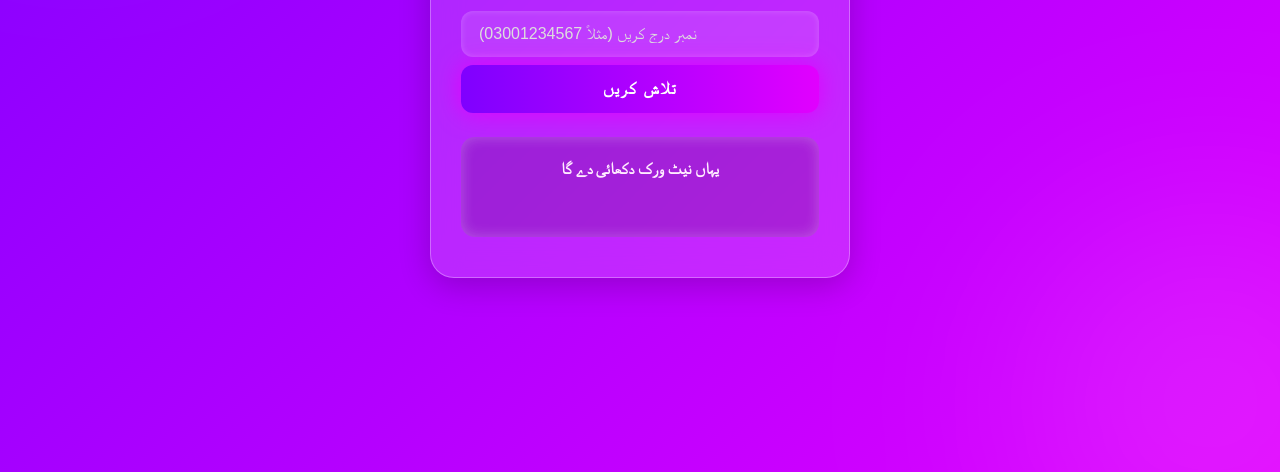
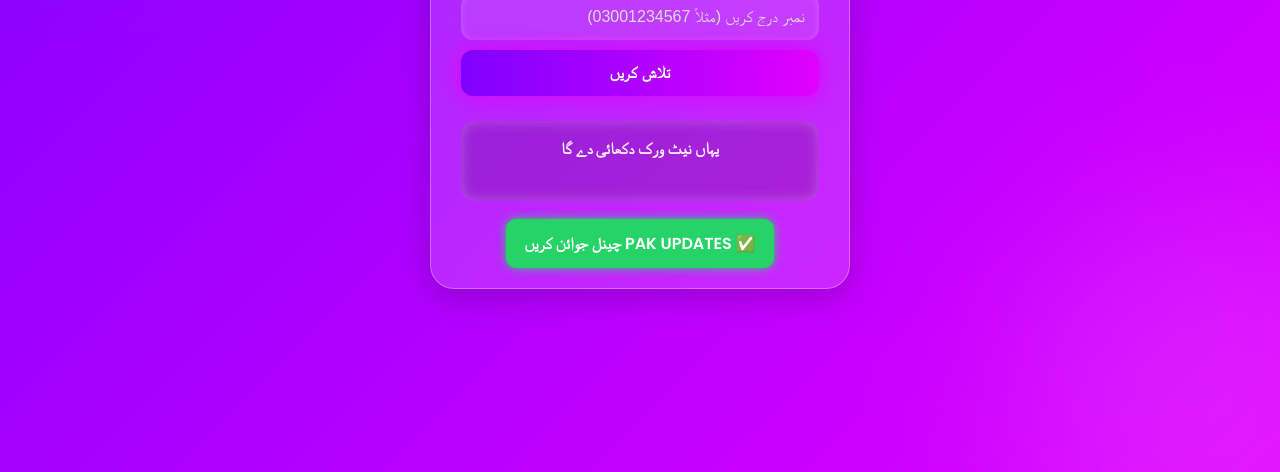
Before and after one commit to abdullahasad491326/OPERATOR_CHECKER, a website: page public/Operator.html in a window 1280 px wide. Shown: the part 328-800 px from the top of the page. Drawn offline with Linux system fonts and the light colour scheme.

Commit message:
Update Operator.html

```diff
--- a/public/Operator.html
+++ b/public/Operator.html
@@ -5,7 +5,6 @@
   <title>آپریٹر چیک کریں</title>
   <meta name="viewport" content="width=device-width, initial-scale=1" />
   <style>
-    /* آپ کا دیا ہوا CSS یہاں رہے گا */
     @import url('https://fonts.googleapis.com/css2?family=Poppins:wght@400;600&display=swap');
     * { box-sizing: border-box; }
     body {
@@ -14,31 +13,21 @@
       font-family: 'Poppins', sans-serif;
       display: flex; justify-content: center; align-items: center;
       overflow: hidden;
-      -webkit-font-smoothing: antialiased;
-      -moz-osx-font-smoothing: grayscale;
       direction: rtl;
     }
+    body::before, body::after {
+      content: ''; position: fixed; border-radius: 50%;
+      filter: blur(80px); z-index: 0;
+    }
     body::before {
-      content: '';
-      position: fixed;
-      top: -100px; left: -100px;
-      width: 300px; height: 300px;
+      top: -100px; left: -100px; width: 300px; height: 300px;
       background: rgba(255, 255, 255, 0.15);
-      border-radius: 50%;
-      filter: blur(80px);
       animation: float1 10s ease-in-out infinite;
-      z-index: 0;
     }
     body::after {
-      content: '';
-      position: fixed;
-      bottom: -150px; right: -150px;
-      width: 400px; height: 400px;
+      bottom: -150px; right: -150px; width: 400px; height: 400px;
       background: rgba(255, 255, 255, 0.1);
-      border-radius: 50%;
-      filter: blur(100px);
       animation: float2 15s ease-in-out infinite;
-      z-index: 0;
     }
     @keyframes float1 {
       0%, 100% { transform: translateY(0) translateX(0); }
@@ -53,168 +42,131 @@
       background: rgba(255, 255, 255, 0.15);
       backdrop-filter: blur(15px);
       border-radius: 24px;
-      box-shadow: 0 8px 32px rgba(0, 0, 0, 0.2);
-      width: 95%;
-      max-width: 420px;
-      padding: 30px 30px 40px;
-      color: #fff;
-      z-index: 1;
+      width: 95%; max-width: 420px;
+      padding: 30px 30px 20px;
+      color: #fff; z-index: 1;
       text-align: center;
       border: 1px solid rgba(255, 255, 255, 0.3);
-      transition: box-shadow 0.3s ease, transform 0.3s ease;
-      cursor: default;
-      user-select: none;
+      box-shadow: 0 8px 32px rgba(0, 0, 0, 0.2);
     }
     .card:hover {
       box-shadow: 0 0 70px #e100ff, 0 0 30px #7f00ff;
       transform: scale(1.03);
     }
     h2 {
-      margin-bottom: 25px;
+      margin-bottom: 20px;
       font-weight: 700;
       font-size: 2.4rem;
-      letter-spacing: 2px;
       text-shadow: 0 0 15px #e100ff;
-      user-select: none;
+    }
+    input, button {
+      width: 100%;
+      padding: 14px;
+      border-radius: 12px;
+      font-size: 16px;
+      outline: none;
+      border: none;
+      margin-bottom: 10px;
     }
     input {
-      width: 100%;
-      padding: 14px 18px;
-      font-size: 16px;
-      border: none;
-      border-radius: 12px;
-      outline: none;
-      margin-bottom: 8px;
-      font-weight: 500;
-      transition: box-shadow 0.3s ease, background 0.3s ease;
-      box-shadow: inset 0 0 6px rgba(255,255,255,0.2);
       background: rgba(255,255,255,0.1);
       color: #fff;
-      position: relative;
-      z-index: 1;
-      direction: ltr;
-    }
-    input::placeholder {
-      color: #ddd;
-      font-weight: 400;
+      box-shadow: inset 0 0 6px rgba(255,255,255,0.2);
     }
     input:focus {
       box-shadow: 0 0 16px #e100ff;
       background: rgba(255,255,255,0.25);
     }
+    input::placeholder { color: #ddd; }
     button {
-      width: 100%;
-      padding: 14px 0;
-      font-size: 17px;
       font-weight: 700;
-      border: none;
-      border-radius: 12px;
       background: linear-gradient(90deg, #7f00ff, #e100ff);
       color: white;
+      box-shadow: 0 0 25px #e100ff;
       cursor: pointer;
       text-transform: uppercase;
-      letter-spacing: 1.2px;
-      box-shadow: 0 0 25px #e100ff;
-      transition: background 0.3s ease, box-shadow 0.3s ease;
-      position: relative;
-      overflow: hidden;
-      user-select: none;
     }
     button:hover {
       background: linear-gradient(90deg, #a633ff, #ff00ff);
       box-shadow: 0 0 40px #ff00ff;
     }
-    button:active {
-      transform: scale(0.97);
-    }
     .result {
-      margin-top: 24px;
+      margin-top: 15px;
       background: rgba(0,0,0,0.15);
-      padding: 20px 24px;
+      padding: 15px;
       border-radius: 14px;
       box-shadow: inset 0 0 14px rgba(255,255,255,0.25);
       font-size: 16px;
-      min-height: 100px;
-      line-height: 1.5;
-      user-select: text;
+      min-height: 80px;
       color: #ffebff;
-      text-align: center;
       font-weight: 700;
-      position: relative;
-      overflow-wrap: break-word;
-      white-space: pre-line;
-      direction: ltr;
-    }
-    .error {
-      color: #ff6b6b !important;
-      font-weight: 700;
-      text-align: center;
-      user-select: none;
-      direction: rtl;
     }
     .logo {
-      margin-top: 15px;
-      max-width: 120px;
+      margin-top: 10px;
+      max-width: 100px;
       filter: drop-shadow(0 0 3px #fff);
       border-radius: 12px;
-      user-select: none;
     }
+    .whatsapp-btn {
+      margin-top: 18px;
+      display: inline-block;
+      padding: 12px 18px;
+      background: #25D366;
+      color: #fff;
+      border-radius: 10px;
+      text-decoration: none;
+      font-weight: bold;
+      box-shadow: 0 0 10px #25D366;
+      transition: 0.3s ease;
+    }
+    .whatsapp-btn:hover {
+      background: #1ebe5c;
+      box-shadow: 0 0 20px #1ebe5c;
+    }
+    .error { color: #ff6b6b !important; }
   </style>
 </head>
 <body>
-  <div class="card" role="main" aria-label="Operator Lookup Tool">
+  <div class="card">
     <h2>📲 آپریٹر چیک کریں</h2>
-    <input
-      type="text"
-      id="number"
-      placeholder="نمبر درج کریں (مثلاً 03001234567)"
-      aria-label="Phone number input"
-      autocomplete="off"
-      spellcheck="false"
-    />
-    <button onclick="lookup()" aria-label="Search operator">تلاش کریں</button>
-    <div class="result" id="result" aria-live="polite" aria-atomic="true">یہاں نیٹ ورک دکھائی دے گا</div>
+    <input type="text" id="number" placeholder="نمبر درج کریں (مثلاً 03001234567)" />
+    <button onclick="lookup()">تلاش کریں</button>
+    <div class="result" id="result">یہاں نیٹ ورک دکھائی دے گا</div>
+
+    <a class="whatsapp-btn" href="https://whatsapp.com/channel/0029Vb9shWp4o7qPSrCXS603" target="_blank" rel="noopener">
+      ✅ PAK UPDATES چینل جوائن کریں
+    </a>
   </div>
 
   <script>
     async function lookup() {
       const input = document.getElementById('number');
       let number = input.value.trim();
-
-    if (!/^(0\d{10}|3\d{9})$/.test(number)) {
-      document.getElementById('result').innerHTML = "<p class='error'>❌ براہ کرم درست نمبر درج کریں (مثلاً 03001234567)</p>";
+      if (!/^(0\\d{10}|3\\d{9})$/.test(number)) {
+        document.getElementById('result').innerHTML = "<p class='error'>❌ براہ کرم درست نمبر درج کریں</p>";
         return;
       }
-
-    if (number.startsWith('0')) {
-      number = number.slice(1);
-    }
-
+      if (number.startsWith('0')) number = number.slice(1);
       const fullNumber = '92' + number;
       const resultDiv = document.getElementById('result');
       resultDiv.textContent = '⌛ چیک کیا جا رہا ہے...';
 
       try {
-      // پراکسی سرور کو کال کریں
         const response = await fetch(`/proxy?number=${encodeURIComponent(fullNumber)}`);
-      if (!response.ok) throw new Error(`HTTP error! status: ${response.status}`);
+        if (!response.ok) throw new Error("Response failed");
         const data = await response.json();
 
         if (data?.Items?.length > 0) {
           const provider = data.Items[0];
           const name = provider.Name || "نام دستیاب نہیں";
           const logo = provider.LogoUrl || '';
-
-        resultDiv.innerHTML = `
-          📡 نیٹ ورک: <strong>${name.toUpperCase()}</strong> NETWORK<br>
-          ${logo ? `<img src="${logo}" alt="${name} لوگو" class="logo" loading="lazy" />` : ''}
-        `;
+          resultDiv.innerHTML = `📡 نیٹ ورک: <strong>${name.toUpperCase()}</strong><br>${logo ? `<img src="${logo}" alt="${name}" class="logo" />` : ''}`;
         } else {
-        resultDiv.innerHTML = "<p class='error'>❌ نیٹ ورک کی معلومات نہیں مل سکیں</p>";
+          resultDiv.innerHTML = "<p class='error'>❌ معلومات نہیں مل سکیں</p>";
         }
-    } catch (error) {
-      console.error(error);
-      resultDiv.innerHTML = "<p class='error'>❌ کوئی مسئلہ پیش آگیا ہے، دوبارہ کوشش کریں۔</p>";
+      } catch (e) {
+        console.error(e);
+        resultDiv.innerHTML = "<p class='error'>❌ کوئی مسئلہ پیش آگیا ہے</p>";
       }
     }
   </script>
```
Lines whose indentation alone changed are shown as unchanged.
